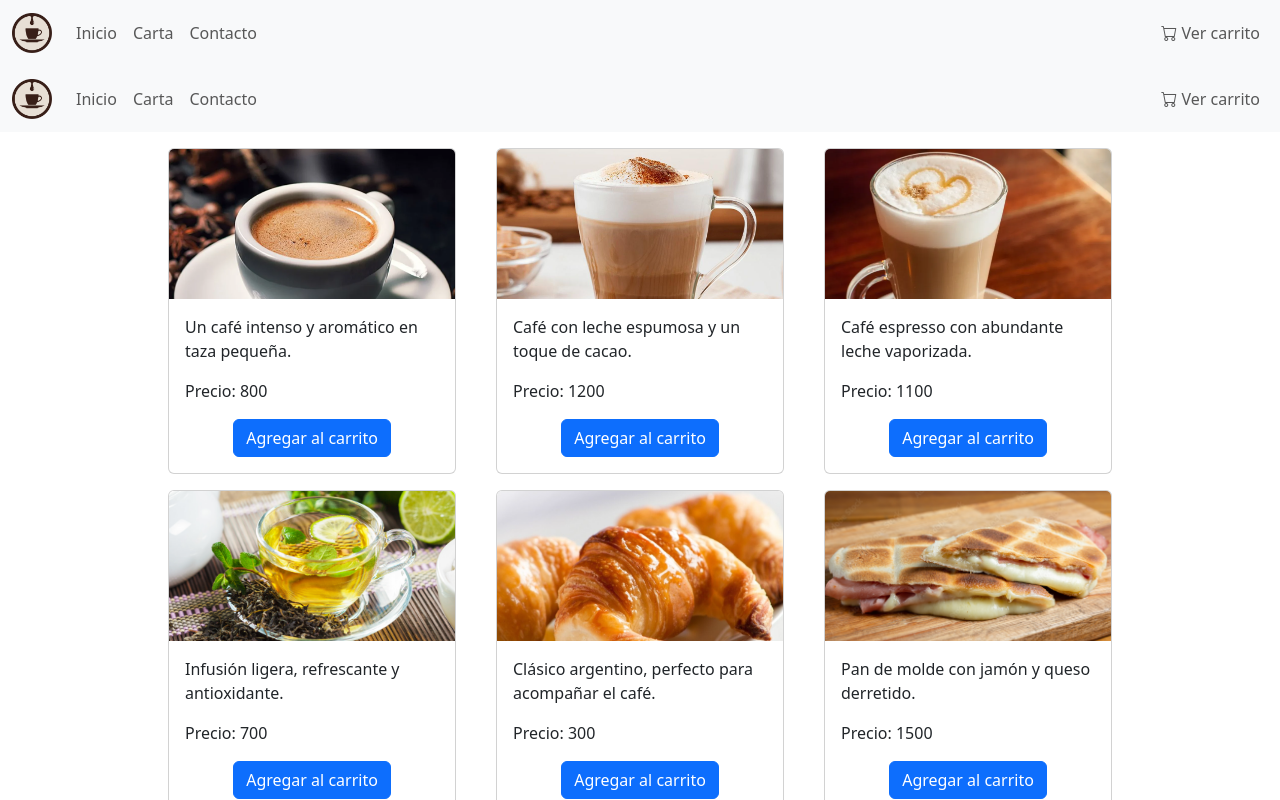
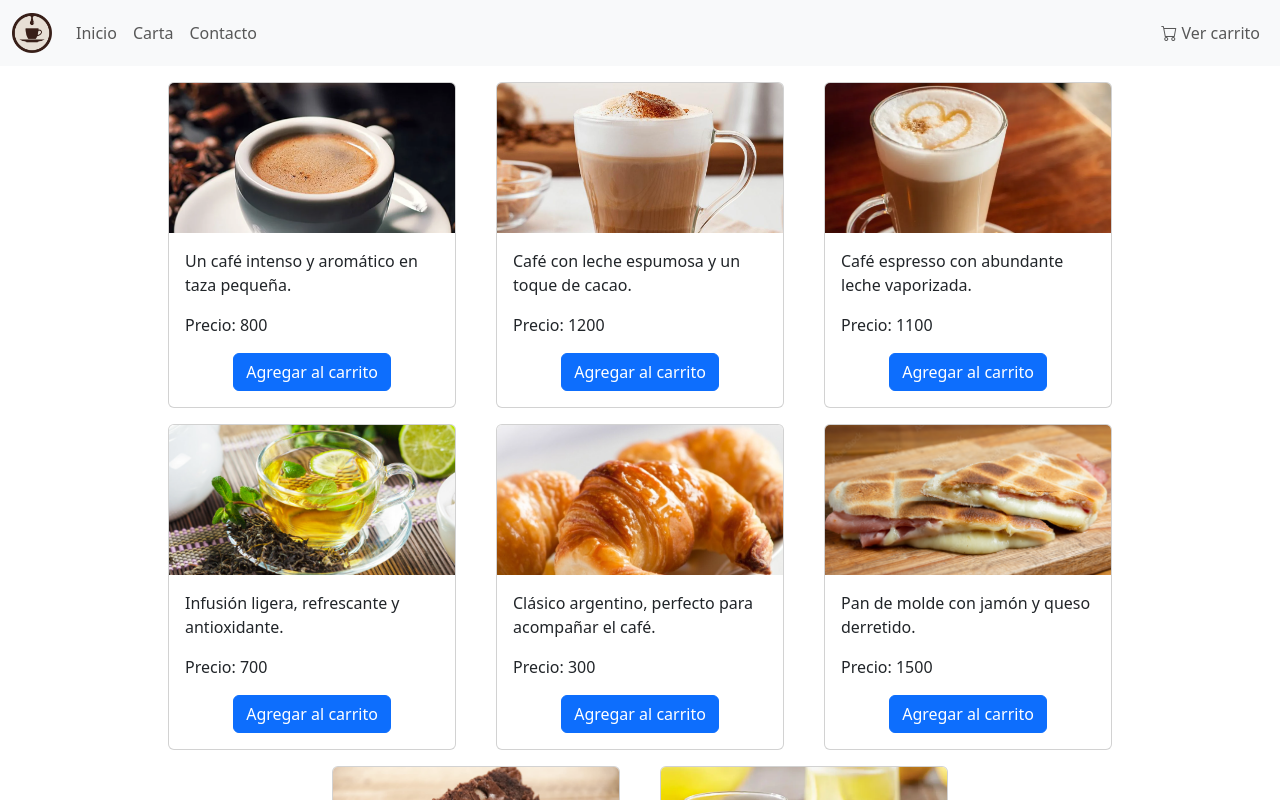
Before and after one commit to leanarn/TP1-CIU-UNAHUR, a React (Vite) app: page / in a window 1280 px wide. Both pictures are taken after a click on the button "Ver Menú". Shown: the top 800 px of the page. Built offline with nearby package versions, Linux system fonts and the light colour scheme.

Commit message:
Se quita Navbar para unificar desde componente padre.

```diff
--- a/src/pages/Carta.jsx
+++ b/src/pages/Carta.jsx
@@ -1,6 +1,5 @@
 import 'bootstrap/dist/css/bootstrap.min.css';
 import 'bootstrap/dist/js/bootstrap.bundle.min.js';
-import Navbar from '../componentes/Navbar';
 import ProductCard from "../componentes/ProductCard";
 
 export default function Carta(){
@@ -65,7 +64,6 @@ export default function Carta(){
 
     return(
         <div>
-            <Navbar/>
             <div className="container text-center">
                 <div className="row row-cols-auto" style={{ marginTop: '1rem', gap: '1rem', display: 'flex', justifyContent: 'center' }}>
                     {
```
